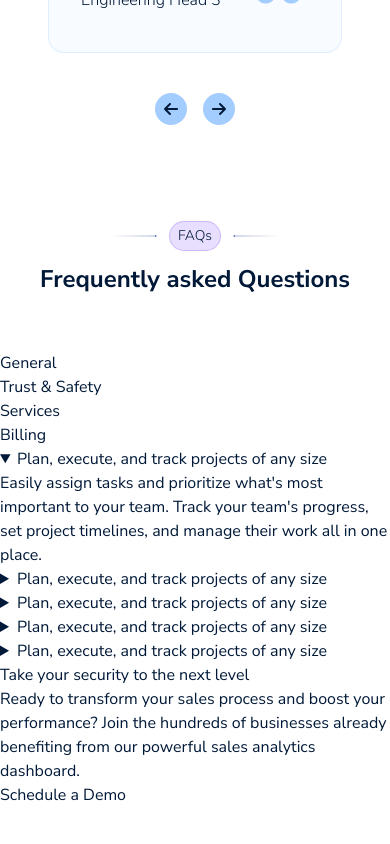
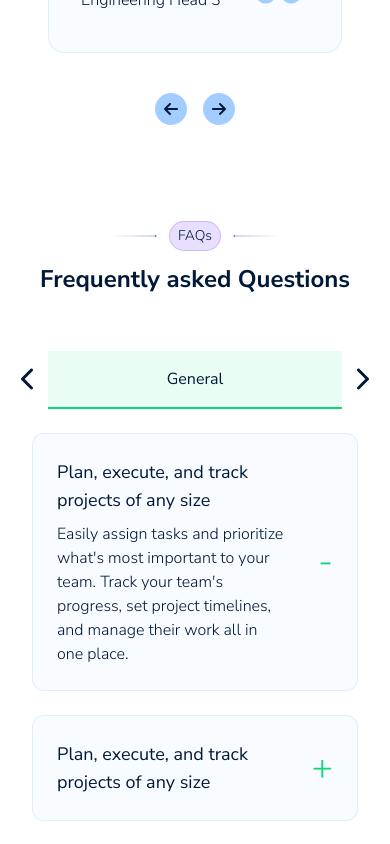
Before and after one commit to securedapp-github/Securedapp_v2, a React (Create React App) app: page / in a window 390 px wide. Shown: the part 7640-8484 px from the top of the page. Before the commit the page ends 8447 px from the top, so only its background shows below. Built offline with nearby package versions, Linux system fonts and the light colour scheme; a web font is replaced by a local one.

Commit message:
feat(home): add faq UI with responsive

```diff
--- a/src/pages/home/HomePage.css
+++ b/src/pages/home/HomePage.css
@@ -312,3 +312,70 @@
     }
   }
 }
+
+.faq {
+  @apply lg:px-20;
+
+  .faq-navbar {
+    @apply px-32 w-full flex justify-center items-center text-center;
+
+    .faq-navbar-item {
+      @apply py-4 cursor-pointer flex-1 text-[#6D6D6D] font-light;
+
+      &.faq-navbar-item-selected {
+        @apply text-secondary dark:text-primary font-normal;
+      }
+    }
+  }
+
+  .faq-mobile-navbar {
+    @apply px-12 flex justify-center items-center space-x-3;
+
+    .slider {
+      @apply w-full;
+    }
+
+    .faq-mobile-navbar-item {
+      @apply py-4 text-center border-b opacity-50 border-b-[#FFFFFF29] transition-all duration-300 ease-in-out whitespace-nowrap;
+
+      &.selected-mobile-navbar {
+        @apply border-b-2 bg-[#91F6C533] border-[#12D576] opacity-100;
+      }
+    }
+
+    .faq-mobile-navbar-arrow-container {
+      .faq-mobile-navbar-arrow {
+        @apply text-secondary dark:text-primary;
+      }
+    }
+  }
+
+  .faq-items {
+    @apply px-8 lg:px-12 pt-6 flex flex-col justify-center items-center space-y-6;
+
+    .faq-item {
+      @apply cursor-pointer w-full p-6 flex flex-row justify-stretch items-center bg-cardBackgroundLight dark:bg-cardBackgroundDark border rounded-xl border-cardBorderColorLight;
+
+      &.selected {
+        @apply border-[#A4CDFF];
+      }
+
+      .faq-item-left {
+        @apply w-5/6 lg:w-3/4;
+
+        .faq-item-question {
+          @apply text-lg;
+        }
+
+        .faq-item-answer {
+          @apply font-light;
+        }
+      }
+
+      .faq-item-right {
+        @apply w-1/6 lg:w-1/4 text-4xl font-light text-right text-[#12D576];
+        line-height: 0;
+      }
+    }
+  }
+}
--- a/src/pages/home/HomePage.js
+++ b/src/pages/home/HomePage.js
@@ -25,7 +25,7 @@ const Home = ({ isLargeScreen, setIsLargeScreen }) => {
         isLargeScreen={isLargeScreen}
         setIsLargeScreen={setIsLargeScreen}
       />
-      <FAQs />
+      <FAQs isLargeScreen={isLargeScreen} setIsLargeScreen={setIsLargeScreen} />
       <CTA />
     </div>
   );
--- a/src/pages/home/sections/FAQs.js
+++ b/src/pages/home/sections/FAQs.js
@@ -1,6 +1,20 @@
-import React from "react";
+import React, { useEffect, useRef } from "react";
 import { useState } from "react";
 import SectionTitle from "../../../components/common/SectionTitle";
+import { FontAwesomeIcon } from "@fortawesome/react-fontawesome";
+import {
+  faChevronLeft,
+  faChevronRight,
+} from "@fortawesome/free-solid-svg-icons";
+import Slider from "react-slick/lib/slider";
+
+const headers = [
+  "General",
+  "Trust and safety",
+  "Services",
+  "Billing",
+  "Office and Cleaning",
+];
 
 const faqsData = [
   [
@@ -111,48 +125,168 @@ const faqsData = [
       a: "Easily assign tasks and prioritize what's most important to your team. Track your team's progress, set project timelines, and manage their work all in one place.",
     },
   ],
+  [
+    {
+      id: 0,
+      q: "Plan 4, execute, and track projects of any size",
+      a: "Easily assign tasks and prioritize what's most important to your team. Track your team's progress, set project timelines, and manage their work all in one place.",
+    },
+    {
+      id: 1,
+      q: "Plan, execute, and track projects of any size",
+      a: "Easily assign tasks and prioritize what's most important to your team. Track your team's progress, set project timelines, and manage their work all in one place.",
+    },
+    {
+      id: 2,
+      q: "Plan, execute, and track projects of any size",
+      a: "Easily assign tasks and prioritize what's most important to your team. Track your team's progress, set project timelines, and manage their work all in one place.",
+    },
+    {
+      id: 3,
+      q: "Plan, execute, and track projects of any size",
+      a: "Easily assign tasks and prioritize what's most important to your team. Track your team's progress, set project timelines, and manage their work all in one place.",
+    },
+    {
+      id: 4,
+      q: "Plan, execute, and track projects of any size",
+      a: "Easily assign tasks and prioritize what's most important to your team. Track your team's progress, set project timelines, and manage their work all in one place.",
+    },
+  ],
 ];
 
-function FAQs() {
-  const [Detail, setDetail] = useState(0);
+const FAQs = ({ isLargeScreen, setIsLargeScreen }) => {
+  const [detail, setDetail] = useState(0);
+  const [topic, setTopic] = useState(0);
 
-  const [Topic, setTopic] = useState(0);
+  let sliderRef = useRef(null);
 
-  function Faq({ id }) {
+  function moveLeft() {
+    if (topic === 0) return;
+    setTopic((prev) => prev - 1);
+  }
+
+  function moveRight() {
+    if (topic === headers.length - 1) return;
+    setTopic((prev) => prev + 1);
+  }
+
+  useEffect(() => {
+    if (sliderRef.current) {
+      sliderRef.current.slickGoTo(topic);
+    }
+  }, [topic]);
+
+  const PreviousArrow = () => {
     return (
-      <div>
-        <details
-          open={Detail === id ? true : false}
-          onClick={() => setDetail(id)}>
-          <summary>{faqsData[Topic][id].q}</summary>
-          <p>{faqsData[Topic][id].a}</p>
-        </details>
+      <div className="faq-mobile-navbar-arrow-container" onClick={moveLeft}>
+        <FontAwesomeIcon
+          icon={faChevronLeft}
+          size="xl"
+          className="faq-mobile-navbar-arrow"
+        />
       </div>
     );
-  }
+  };
+
+  const NextArrow = () => {
+    return (
+      <div className="faq-mobile-navbar-arrow-container" onClick={moveRight}>
+        <FontAwesomeIcon
+          icon={faChevronRight}
+          size="xl"
+          className="faq-mobile-navbar-arrow"
+        />
+      </div>
+    );
+  };
+
+  const slickSettings = {
+    centerMode: true,
+    arrows: false,
+    accessibility: true,
+    centerPadding: "0",
+    slidesToShow: 1,
+    lazyLoad: "progressive",
+    slidesToScroll: 1,
+    speed: 500,
+    swipeToSlide: true,
+    nextArrow: <NextArrow />,
+    prevArrow: <PreviousArrow />,
+    beforeChange: (current, next) => {
+      setTopic(next);
+    },
+  };
+
+  const Faq = ({ question, answer, onClick, isActive }) => {
+    return (
+      <div
+        onClick={onClick}
+        className={`faq-item ${isActive && "faq-item-selected"}`}>
+        <div className="faq-item-left">
+          <div className="flex flex-col space-y-2">
+            <div className="faq-item-question">{question}</div>
+            {isActive && <div className="faq-item-answer">{answer}</div>}
+          </div>
+        </div>
+        <div className="faq-item-right">{isActive ? "-" : "+"}</div>
+      </div>
+    );
+  };
 
   return (
-    <div>
+    <div className="faq">
       <SectionTitle
         name="FAQs"
         title="Frequently asked Questions"
         description=""
       />
-      <div>
-        <div onClick={() => setTopic(0)}>General</div>
-        <div onClick={() => setTopic(1)}>Trust & Safety</div>
-        <div onClick={() => setTopic(2)}>Services</div>
-        <div onClick={() => setTopic(3)}>Billing</div>
-      </div>
-      <div>
-        <Faq id={0} />
-        <Faq id={1} />
-        <Faq id={2} />
-        <Faq id={3} />
-        <Faq id={4} />
+      {isLargeScreen ? (
+        <div className="faq-navbar">
+          {headers.map((header, index) => {
+            return (
+              <div
+                onClick={() => setTopic(index)}
+                className={`faq-navbar-item ${
+                  topic === index && "faq-navbar-item-selected"
+                }`}>
+                {header}
+              </div>
+            );
+          })}
+        </div>
+      ) : (
+        <div className="faq-mobile-navbar">
+          <PreviousArrow />
+          <Slider ref={sliderRef} className="w-full" {...slickSettings}>
+            {headers.map((header, index) => {
+              return (
+                <div
+                  onClick={() => setTopic(index)}
+                  className={`faq-mobile-navbar-item ${
+                    index === topic && "selected-mobile-navbar"
+                  }`}>
+                  {header}
+                </div>
+              );
+            })}
+          </Slider>
+          <NextArrow />
+        </div>
+      )}
+      <div className="faq-items">
+        {faqsData[topic].map((faq, index) => {
+          return (
+            <Faq
+              isActive={detail === index}
+              onClick={() => setDetail(index)}
+              question={faq.q}
+              answer={faq.a}
+            />
+          );
+        })}
       </div>
     </div>
   );
-}
+};
 
 export default FAQs;
--- a/src/pages/home/sections/Testimonials.js
+++ b/src/pages/home/sections/Testimonials.js
@@ -2,11 +2,7 @@ import React, { useEffect, useRef } from "react";
 import { useState } from "react";
 import SectionTitle from "../../../components/common/SectionTitle";
 import { FontAwesomeIcon } from "@fortawesome/react-fontawesome";
-import {
-  faQuoteLeft,
-  faArrowLeft,
-  faArrowRight,
-} from "@fortawesome/free-solid-svg-icons";
+import { faArrowLeft, faArrowRight } from "@fortawesome/free-solid-svg-icons";
 import Slider from "react-slick";
 import "slick-carousel/slick/slick.css";
 import "slick-carousel/slick/slick-theme.css";
```
